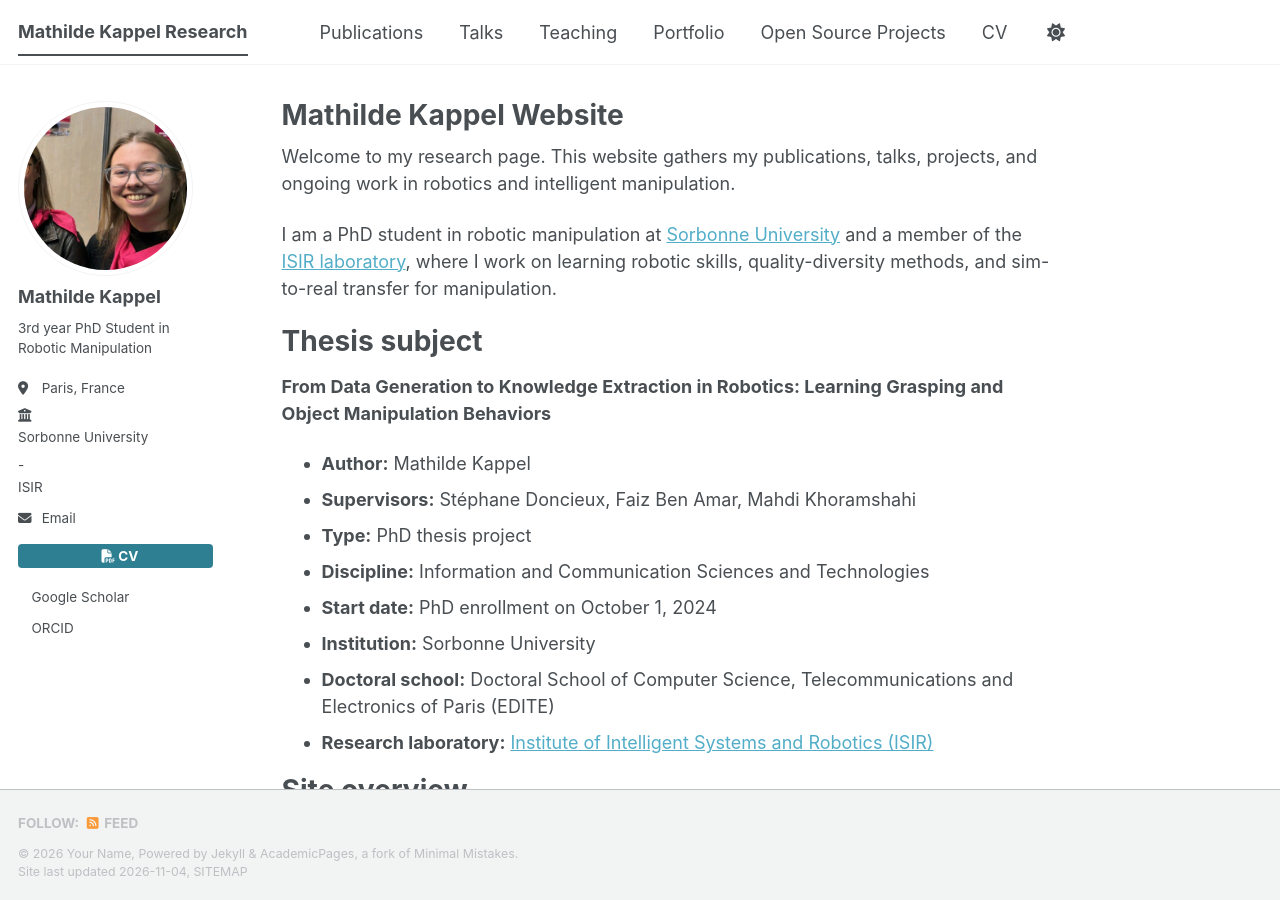
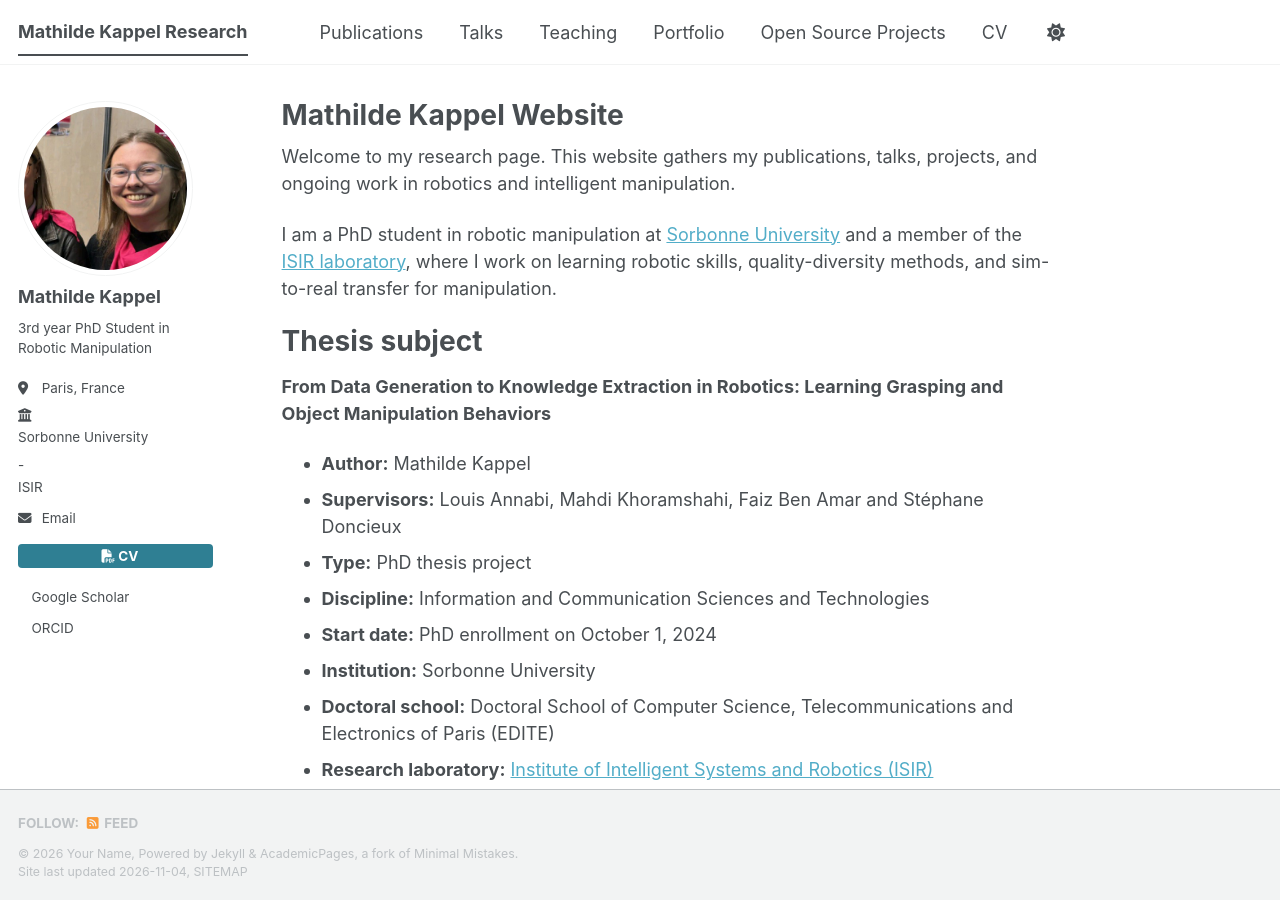
Before and after one commit to mathilde-kappel/mathilde-kappel.github.io, a Jekyll site: the page built from _pages/about.md, in a window 1280 px wide and 900 px high. Built offline with Jekyll 4.4.1, drawn with Linux system fonts in a browser that asks for light colours; a style sheet for code colours, icons or effects is not loaded.

Commit message:
update advisors

```diff
--- a/_pages/about.md
+++ b/_pages/about.md
@@ -16,7 +16,7 @@ Thesis subject
 **From Data Generation to Knowledge Extraction in Robotics: Learning Grasping and Object Manipulation Behaviors**
 
 - **Author:** Mathilde Kappel
-- **Supervisors:** Stéphane Doncieux, Faiz Ben Amar, Mahdi Khoramshahi
+- **Supervisors:** Louis Annabi, Mahdi Khoramshahi, Faiz Ben Amar and Stéphane Doncieux
 - **Type:** PhD thesis project
 - **Discipline:** Information and Communication Sciences and Technologies
 - **Start date:** PhD enrollment on October 1, 2024
```
